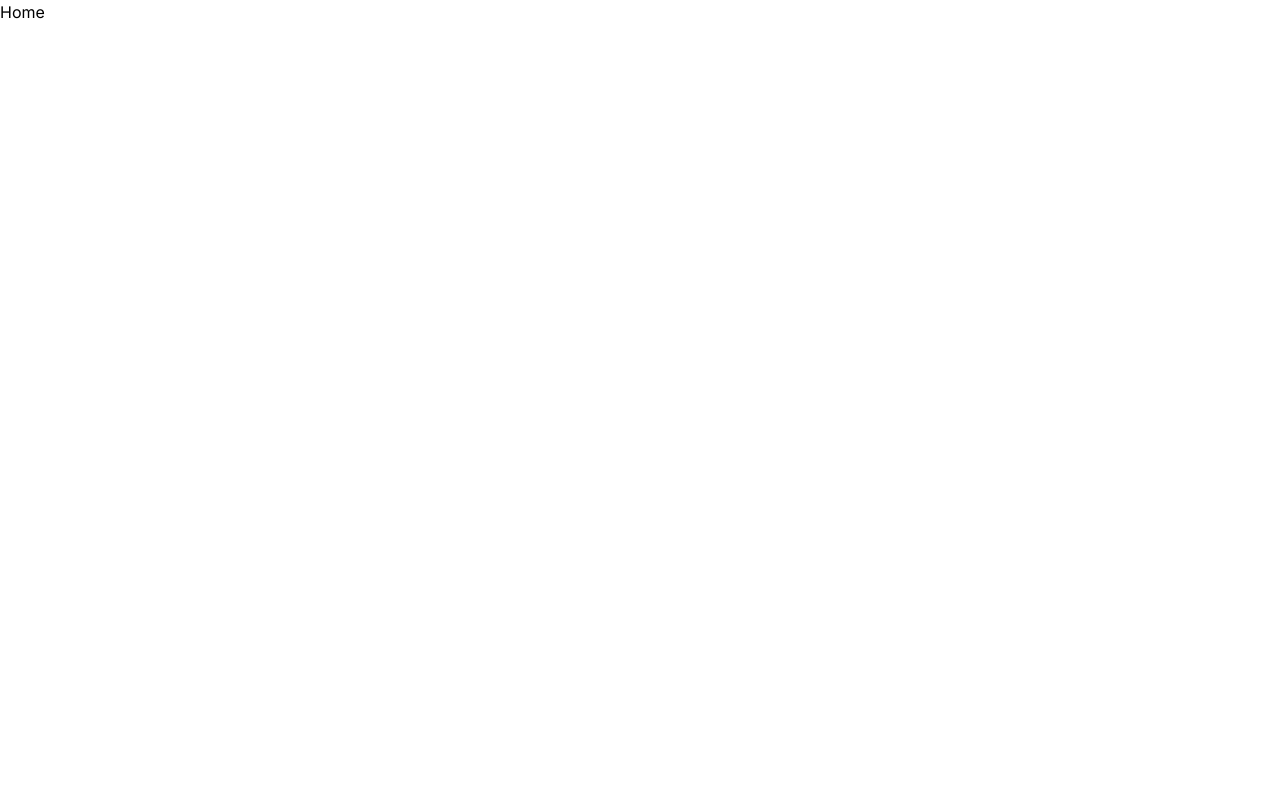
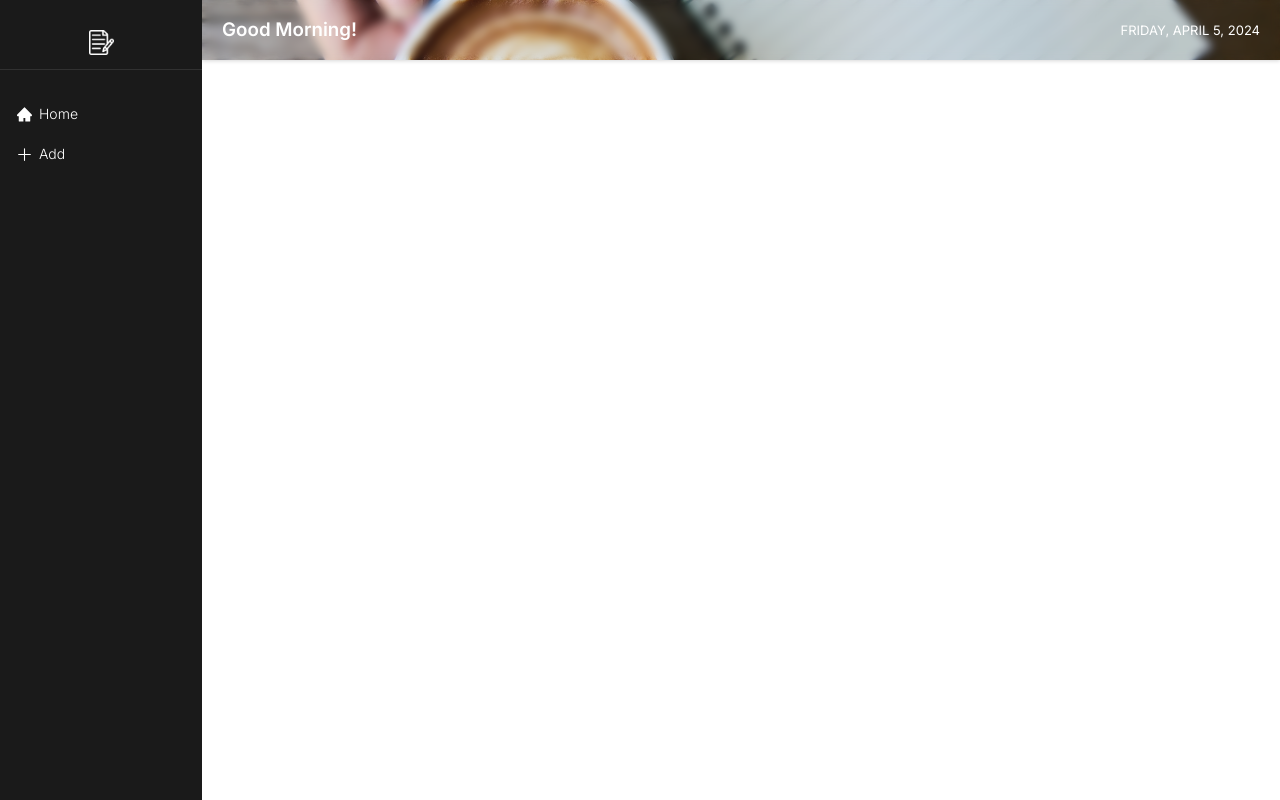
Before and after one commit to dimitarsabev00/Notes-App, a React (Vite) app: page / in a window 1280 px wide. Built offline with nearby package versions, Linux system fonts and the light colour scheme.

Commit message:
Added Home Screen

```diff
--- a/src/App.tsx
+++ b/src/App.tsx
@@ -1,10 +1,11 @@
 import { BrowserRouter as Router, Routes, Route } from "react-router-dom";
+import Home from "./screens/Home/Home";
 
 const App = () => {
   return (
     <Router>
       <Routes>
-        <Route path="/" element={<div>Home</div>} />
+        <Route path="/" element={<Home />} />
       </Routes>
     </Router>
   );
--- /dev/null
+++ b/src/screens/Home/Home.tsx
@@ -0,0 +1,43 @@
+import { useState, useEffect } from "react";
+import "./styles.scss";
+import { Sidebar } from "../../components";
+
+const Home = () => {
+  const [greetText, setGreetText] = useState("");
+  const currentDate = new Date();
+  const day = currentDate.toLocaleDateString("default", { weekday: "long" });
+  const month = currentDate.toLocaleString("default", { month: "long" });
+  const date = `${day}, ${month} ${currentDate.getDate()}, ${currentDate.getFullYear()}`;
+
+  useEffect(() => {
+    let currentHour = currentDate.getHours();
+    if (currentHour < 12) setGreetText("Good Morning!");
+    else if (currentHour < 18) setGreetText("Good Afternoon!");
+    else setGreetText("Good Evening!");
+  }, []);
+
+  return (
+    <div className="app flex">
+      <Sidebar />
+      <div className="app-main">
+        <header className="header w-100 flex align-center">
+          <div className="container w-100">
+            <div className="header-content flex align-center justify-between text-white py-3">
+              <div className="greetings">
+                <h3 className="fw-6">{greetText}</h3>
+              </div>
+              <div className="date">
+                <span className="text-uppercase fs-13 fw-4">{date}</span>
+              </div>
+            </div>
+          </div>
+        </header>
+        <div className="notes-wrapper py-4 px-4">
+          {/* Added Content HERE!!! */}
+        </div>
+      </div>
+    </div>
+  );
+};
+
+export default Home;
--- /dev/null
+++ b/src/screens/Home/styles.scss
@@ -0,0 +1,67 @@
+@import "../../index.scss";
+
+// form
+.form-control{
+    border: 1px solid rgba(0, 0, 0, 0.1);
+    padding: 0.7rem 1rem;
+    width: 100%;
+    border-radius: 2px;
+    font-size: 14px;
+    font-weight: 300;
+    opacity: 0.9;
+    line-height: 1.6;
+}
+
+.form-label{
+    display: block;
+    margin-bottom: 6px;
+    font-weight: 600;
+    font-size: 14px;
+}
+
+.form-element{
+    margin-bottom: 14px;
+}
+
+// button
+.btn{
+    font-size: 14px;
+    background-color: $clr-red-salsa;
+    color: $clr-white;
+    border-radius: 3px;
+    padding: 0.6rem 1.4rem;
+    border: 1px solid $clr-red-salsa;
+    transition: $transition;
+
+    &:hover{
+        background-color: $clr-white;
+        color: $clr-red-salsa;
+    }
+}
+.app-main{
+    width: 100%;
+    height: 100vh;
+    overflow-y: scroll;
+}
+
+.header{
+    height: 60px;
+    background: url("../../assets/images/header_img.jpg") center/cover no-repeat;
+    position: relative;
+    box-shadow: rgba(0, 0, 0, 0.16) 0px 1px 4px;
+
+    &::after{
+        position: absolute;
+        content: "";
+        background-color: rgba(255, 255, 255, 0.05);
+        top: 0;
+        left: 0;
+        width: 100%;
+        height: 100%;
+        backdrop-filter: blur(5px);
+    }
+
+    *{
+        z-index: 5;
+    }
+}
```
